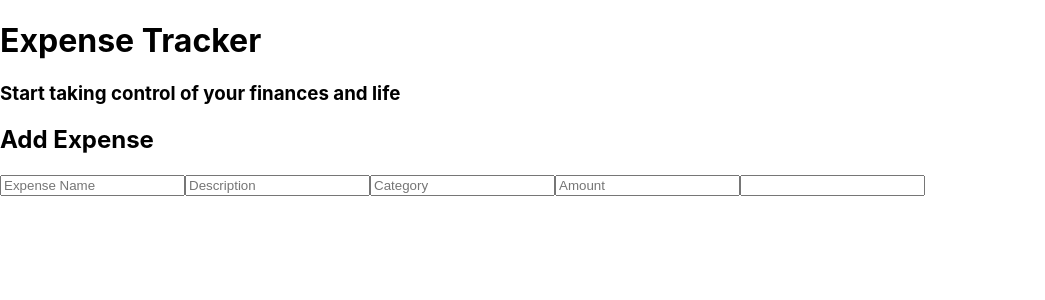
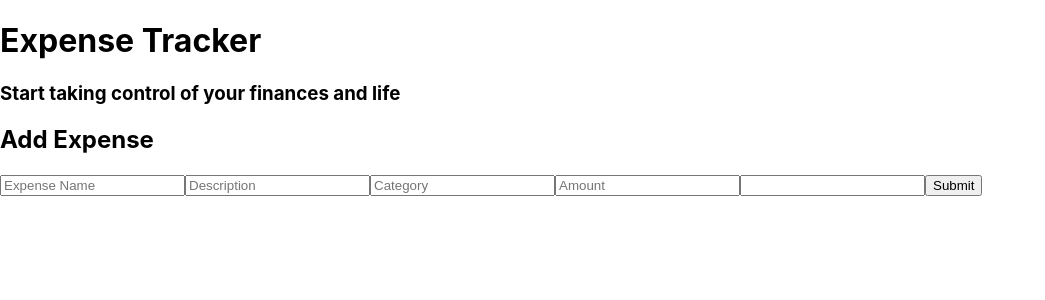
Before and after one commit to Kassim999999/Expence-tracker, a React (Create React App) app: page / in a window 1280 px wide. Shown: the top 300 px of the page, without its empty margins (0-1045 px from the left). Built offline with nearby package versions, Linux system fonts and the light colour scheme.

Commit message:
Added submit button in the form

```diff
--- a/src/components/Form.jsx
+++ b/src/components/Form.jsx
@@ -10,6 +10,7 @@ const Form = () => {
             <input type="text" placeholder='Category'/>
             <input type="number" placeholder='Amount'/>
             <input type="text" />
+            <button type='submit'>Submit</button>
         </form>
     </div>
   )
```
